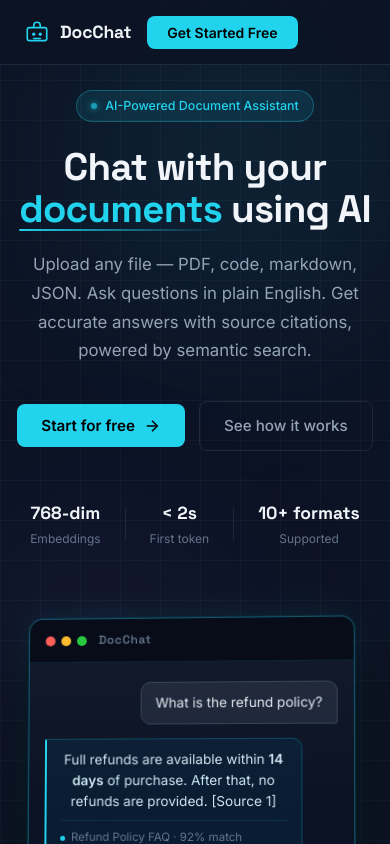
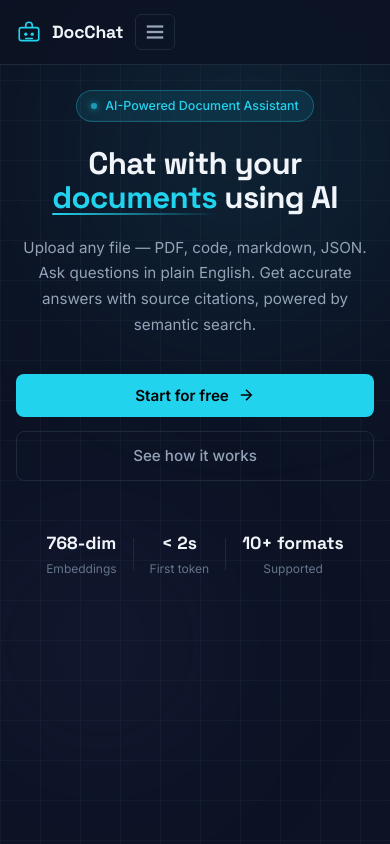
Before and after one commit to Qaziaaaa/RAG-chatbot, a React (Vite) app in the folder frontend/: page / in a window 390 px wide. Built offline with nearby package versions, Linux system fonts and the light colour scheme; no server answers.

Commit message:
feat: hamburger menu on landing, back-to-chat button in sidebar, mobile text sizing fixes

```diff
--- a/frontend/src/pages/App.jsx
+++ b/frontend/src/pages/App.jsx
@@ -781,7 +781,20 @@ export default function App() {
               </svg>
               My Documents
             </span>
-            <button className="sidebar-close" onClick={() => setSidebarOpen(false)} aria-label="Close">✕</button>
+            <div style={{display:'flex',alignItems:'center',gap:6}}>
+              {/* Back to chat — mobile only */}
+              <button
+                className="sidebar-back-btn"
+                onClick={() => setSidebarOpen(false)}
+                aria-label="Back to chat"
+              >
+                <svg viewBox="0 0 24 24" fill="none" stroke="currentColor" strokeWidth="2" width="14" height="14">
+                  <polyline points="15 18 9 12 15 6"/>
+                </svg>
+                Back to chat
+              </button>
+              <button className="sidebar-close" onClick={() => setSidebarOpen(false)} aria-label="Close">✕</button>
+            </div>
           </div>
           <UploadZone onUploadComplete={() => setRefreshTrigger(t => t + 1)} userId={userId} accessToken={accessToken} />
           <DocumentLibrary selectedIds={selectedDocIds} onToggle={toggleDoc} refreshTrigger={refreshTrigger} userId={userId} accessToken={accessToken} />
--- a/frontend/src/pages/Landing.jsx
+++ b/frontend/src/pages/Landing.jsx
@@ -1,3 +1,4 @@
+import { useState } from 'react';
 import { useNavigate } from 'react-router-dom';
 import '../styles/Landing.css';
 
@@ -94,6 +95,7 @@ function StepCard({ number, icon, title, description }) {
 // ── Main Landing Page ─────────────────────────────────────────────────────────
 export default function Landing() {
   const navigate = useNavigate();
+  const [menuOpen, setMenuOpen] = useState(false);
 
   return (
     <div className="landing">
@@ -123,7 +125,29 @@ export default function Landing() {
           <button className="nav-cta" onClick={() => navigate('/app')}>
             Get Started Free
           </button>
+          {/* Hamburger — mobile only */}
+          <button
+            className="nav-hamburger"
+            onClick={() => setMenuOpen(o => !o)}
+            aria-label="Toggle menu"
+            aria-expanded={menuOpen}
+          >
+            {menuOpen
+              ? <svg viewBox="0 0 24 24" fill="none" stroke="currentColor" strokeWidth="2.5" width="22" height="22"><line x1="18" y1="6" x2="6" y2="18"/><line x1="6" y1="6" x2="18" y2="18"/></svg>
+              : <svg viewBox="0 0 24 24" fill="none" stroke="currentColor" strokeWidth="2.5" width="22" height="22"><line x1="3" y1="6" x2="21" y2="6"/><line x1="3" y1="12" x2="21" y2="12"/><line x1="3" y1="18" x2="21" y2="18"/></svg>
+            }
+          </button>
         </div>
+        {/* Mobile dropdown menu */}
+        {menuOpen && (
+          <div className="nav-mobile-menu" onClick={() => setMenuOpen(false)}>
+            <a href="#features" className="nav-mobile-link">Features</a>
+            <a href="#how-it-works" className="nav-mobile-link">How it works</a>
+            <a href="#pricing" className="nav-mobile-link">Pricing</a>
+            <a href="https://github.com/Qaziaaaa/RAG-chatbot" target="_blank" rel="noopener noreferrer" className="nav-mobile-link">GitHub</a>
+            <button className="nav-mobile-cta" onClick={() => navigate('/app')}>Get Started Free</button>
+          </div>
+        )}
       </nav>
 
       {/* ── Hero ── */}
--- a/frontend/src/styles/App.css
+++ b/frontend/src/styles/App.css
@@ -1660,3 +1660,93 @@ body {
     max-width: 90%;
   }
 }
+
+/* ── Sidebar back button — mobile only ──────────────────────────────────── */
+.sidebar-back-btn {
+  display: none; /* hidden on desktop */
+  align-items: center;
+  gap: 5px;
+  background: rgba(34, 211, 238, 0.08);
+  border: 1px solid var(--border-cyan);
+  color: var(--text-cyan);
+  font-family: var(--font-body);
+  font-size: 0.75rem;
+  font-weight: 600;
+  padding: 5px 10px;
+  border-radius: 6px;
+  cursor: pointer;
+  transition: background 0.12s;
+  white-space: nowrap;
+}
+.sidebar-back-btn:hover { background: rgba(34, 211, 238, 0.15); }
+
+@media (max-width: 640px) {
+  /* Show back button on mobile */
+  .sidebar-back-btn {
+    display: flex;
+  }
+
+  /* Hide the X close button on mobile — back button replaces it */
+  .sidebar-close {
+    display: none;
+  }
+
+  /* Header name — truncate cleanly */
+  .header-name {
+    font-size: 0.75rem;
+    max-width: 100px;
+    overflow: hidden;
+    text-overflow: ellipsis;
+    white-space: nowrap;
+  }
+
+  /* Header info block — don't let it grow too wide */
+  .header-info {
+    flex: 1;
+    min-width: 0;
+    overflow: hidden;
+  }
+
+  /* Avatar — smaller on mobile */
+  .header-avatar svg {
+    width: 18px;
+    height: 18px;
+  }
+
+  /* Mode buttons — icon only on very small screens */
+  .mode-btn {
+    padding: 5px 8px;
+    font-size: 0.70rem;
+    border-radius: 12px;
+  }
+
+  /* Input toolbar — stack if needed */
+  .input-toolbar {
+    flex-wrap: wrap;
+    gap: 6px;
+  }
+
+  /* Message bubbles — full width */
+  .message-group.user,
+  .message-group.bot {
+    max-width: 98%;
+  }
+
+  /* Bubble text — slightly smaller */
+  .bubble {
+    font-size: 0.85rem;
+    padding: 10px 12px;
+  }
+
+  /* Source panel — no left indent on mobile */
+  .source-panel-wrapper {
+    padding-left: 0;
+  }
+
+  /* Sidebar header — wrap if needed */
+  .sidebar-header {
+    flex-wrap: wrap;
+    gap: 6px;
+    padding: 12px 12px 8px;
+  }
+}
--- a/frontend/src/styles/Landing.css
+++ b/frontend/src/styles/Landing.css
@@ -890,3 +890,151 @@
   .footer-links { justify-content: center; }
   .pricing-card { padding: 28px 20px; }
 }
+
+/* ═══════════════════════════════════════════════════════════════════════════
+   HAMBURGER MENU — mobile navbar
+   ═══════════════════════════════════════════════════════════════════════════ */
+
+/* Hide hamburger on desktop */
+.nav-hamburger {
+  display: none;
+  background: none;
+  border: 1px solid var(--border);
+  color: var(--text-2);
+  cursor: pointer;
+  padding: 6px 8px;
+  border-radius: 6px;
+  align-items: center;
+  justify-content: center;
+  transition: border-color 0.15s, color 0.15s;
+  flex-shrink: 0;
+}
+.nav-hamburger:hover {
+  border-color: var(--border-cyan);
+  color: var(--cyan);
+}
+
+/* Mobile dropdown */
+.nav-mobile-menu {
+  display: flex;
+  flex-direction: column;
+  background: rgba(12, 19, 36, 0.98);
+  border-top: 1px solid var(--border);
+  padding: 12px 16px 16px;
+  gap: 4px;
+}
+
+.nav-mobile-link {
+  font-family: var(--font-body);
+  font-size: 0.95rem;
+  color: var(--text-2);
+  text-decoration: none;
+  padding: 10px 12px;
+  border-radius: 8px;
+  transition: background 0.12s, color 0.12s;
+  display: block;
+}
+.nav-mobile-link:hover {
+  background: rgba(255,255,255,0.05);
+  color: var(--text-1);
+}
+
+.nav-mobile-cta {
+  margin-top: 8px;
+  width: 100%;
+  padding: 12px;
+  background: var(--cyan);
+  color: #000;
+  border: none;
+  border-radius: 8px;
+  font-family: var(--font-body);
+  font-size: 0.95rem;
+  font-weight: 600;
+  cursor: pointer;
+  transition: background 0.15s;
+}
+.nav-mobile-cta:hover { background: #a5f3fc; }
+
+@media (max-width: 640px) {
+  /* Show hamburger, hide desktop links and CTA */
+  .nav-hamburger { display: flex; }
+  .nav-links { display: none !important; }
+  .nav-cta { display: none; }
+
+  /* Tighter nav on mobile */
+  .nav-inner {
+    padding: 0 16px;
+    gap: 12px;
+  }
+
+  /* Hero text sizing — prevent overflow */
+  .hero-title {
+    font-size: clamp(1.8rem, 8vw, 2.8rem);
+  }
+
+  .hero-subtitle {
+    font-size: 0.95rem;
+  }
+
+  .hero {
+    padding: 90px 16px 60px;
+    flex-direction: column;
+    text-align: center;
+    gap: 40px;
+  }
+
+  .hero-actions {
+    justify-content: center;
+    flex-direction: column;
+    align-items: center;
+  }
+
+  .btn-primary, .btn-secondary {
+    width: 100%;
+    justify-content: center;
+  }
+
+  .hero-stats {
+    justify-content: center;
+    flex-wrap: wrap;
+    gap: 16px;
+  }
+
+  /* Hide hero visual on very small screens */
+  .hero-visual {
+    display: none;
+  }
+
+  .section {
+    padding: 60px 16px;
+  }
+
+  .section-title {
+    font-size: clamp(1.4rem, 6vw, 2rem);
+  }
+
+  .steps-grid {
+    flex-direction: column;
+    align-items: center;
+  }
+
+  .step-arrow { display: none; }
+
+  .features-grid {
+    grid-template-columns: 1fr;
+  }
+
+  .pricing-card {
+    padding: 24px 16px;
+  }
+
+  .landing-footer-inner {
+    flex-direction: column;
+    text-align: center;
+    gap: 12px;
+  }
+
+  .footer-links {
+    justify-content: center;
+  }
+}
```
